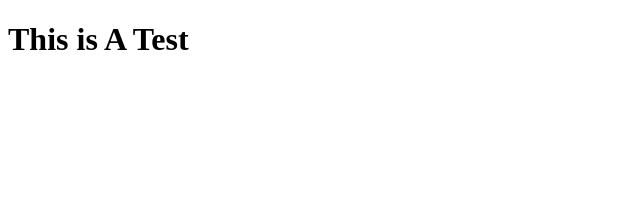
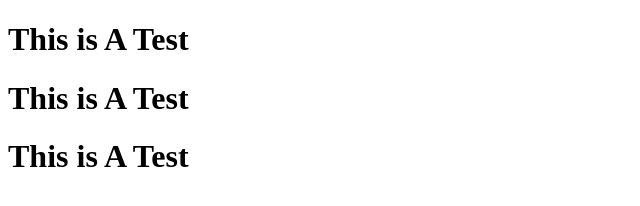
Before and after one commit to brandon2997/Cruz_Test_repository, a plain HTML site: page Index.html in a window 1280 px wide. Shown: the whole page, without its empty margins (0-640 px from the left). Drawn offline with Linux system fonts and the light colour scheme.

Commit message:
next commit

```diff
--- a/Index.html
+++ b/Index.html
@@ -8,5 +8,9 @@
 </head>
 <body>
     <H1>This is A Test</H1>
+
+    <H1>This is A Test</H1>
+
+    <H1>This is A Test</H1>
 </body>
 </html>
```
